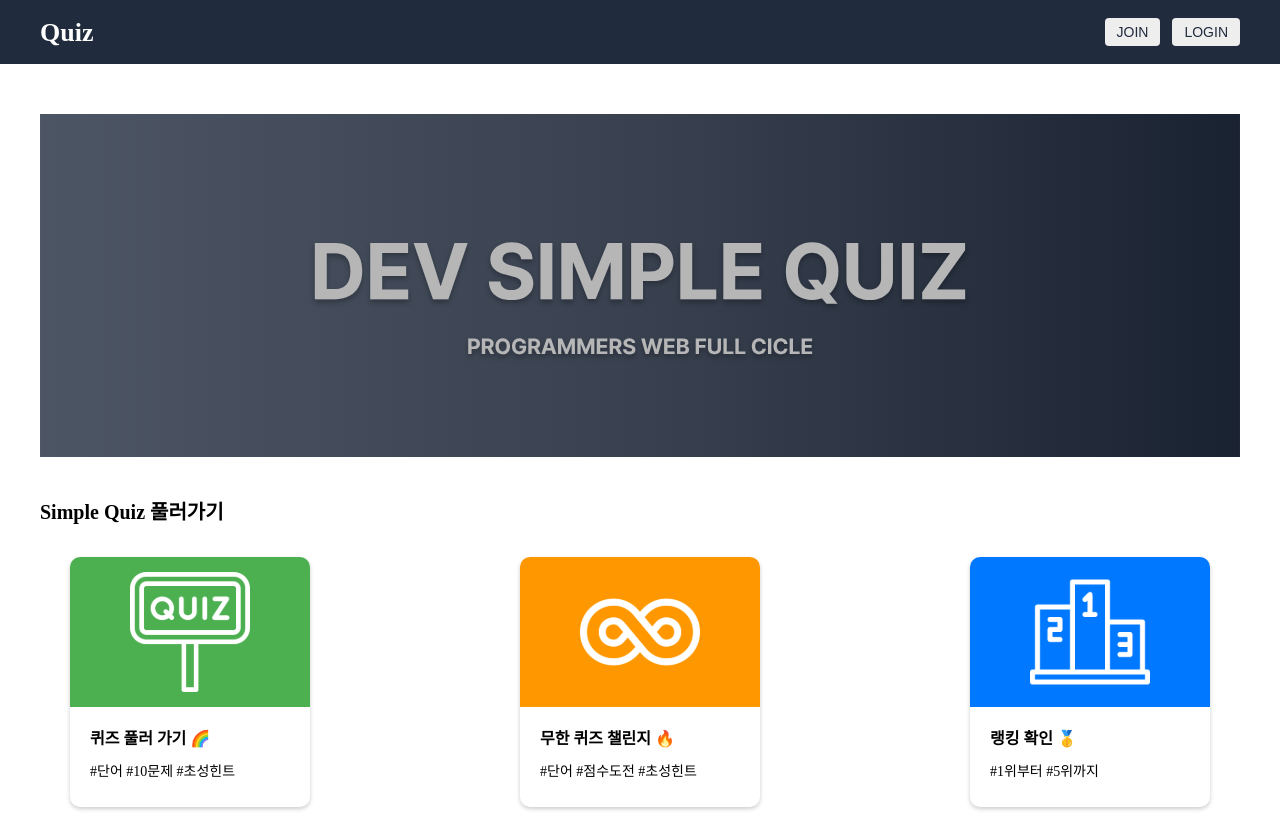
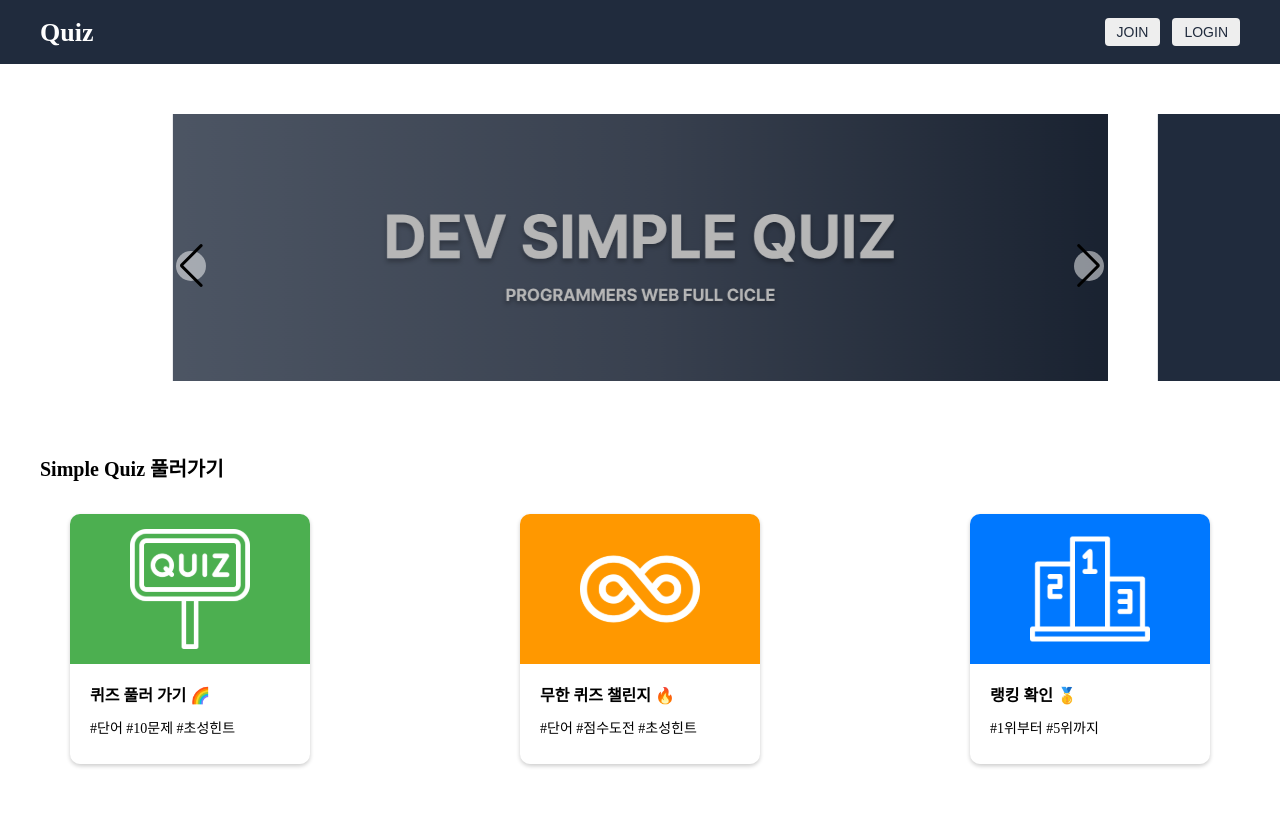
Before and after one commit to DevSimpleQuiz/Frontend, a React (Create React App) app: page / in a window 1280 px wide. After the commit the page ends 800 px from the top, so only its background shows below. Built offline with nearby package versions, Linux system fonts and the light colour scheme.

Commit message:
feat: 배너 이동 버튼 기능 추가

```diff
--- a/src/components/common/banner/Banner.tsx
+++ b/src/components/common/banner/Banner.tsx
@@ -1,8 +1,9 @@
 import React from "react";
 import styled from "styled-components";
 import { Swiper, SwiperSlide } from "swiper/react";
-import { Autoplay, Pagination } from "swiper/modules";
+import { Autoplay, Pagination, Navigation } from "swiper/modules"; // Navigation 모듈 추가
 import "swiper/css";
+import "swiper/css/navigation";
 
 import Banner1 from "../../../assets/bannerImg/Banner1.svg";
 import Banner2 from "../../../assets/bannerImg/Banner2.svg";
@@ -11,21 +12,29 @@ import Banner4 from "../../../assets/bannerImg/Banner4.svg";
 import Banner5 from "../../../assets/bannerImg/Banner5.svg";
 import Banner6 from "../../../assets/bannerImg/Banner6.svg";
 import Banner7 from "../../../assets/bannerImg/Banner7.svg";
+import Banner8 from "../../../assets/bannerImg/Banner8.svg";
 
-const bannerImages = [Banner1, Banner2, Banner3, Banner4, Banner5, Banner6, Banner7 ];
+const bannerImages = [
+  Banner8,
+  Banner2,
+  Banner3,
+  Banner5,
+  Banner4,
+  Banner6,
+  Banner1,
+  Banner7,
+];
 
 function Banner() {
   return (
     <BannerStyle>
       <Swiper
-        modules={[Autoplay, Pagination]}
-        // spaceBetween={50}
-        // slidesPerView={1.5}
-        spaceBetween={0}
-        slidesPerView={1}
+        modules={[Autoplay, Pagination, Navigation]}
+        spaceBetween={50}
+        slidesPerView={1.35}
         centeredSlides={true}
         loop={true}
-        navigation
+        loopFillGroupWithBlank= {true}
         autoplay={{
           delay: 4500,
           disableOnInteraction: false,
@@ -34,8 +43,12 @@ function Banner() {
         pagination={{
           clickable: true,
         }}
+        navigation={{
+          nextEl: ".swiper-button-next",
+          prevEl: ".swiper-button-prev",
+        }}
       >
-        {/* 각 이미지를 SwiperSlide로 렌더링합니다. */}
+        <div className="swiper-button-prev"></div>
         {bannerImages.map((image, index) => (
           <SwiperSlide key={index}>
             <SlideContainer>
@@ -45,6 +58,7 @@ function Banner() {
             </SlideContainer>
           </SwiperSlide>
         ))}
+        <div className="swiper-button-next"></div>
       </Swiper>
     </BannerStyle>
   );
@@ -52,6 +66,20 @@ function Banner() {
 
 const BannerStyle = styled.div`
   padding-top: 50px;
+  position: relative;
+
+  .swiper-button-prev,
+  .swiper-button-next {
+    color: #000;
+    background-color: rgba(255, 255, 255, 0.5);
+    border-radius: 50%;
+    width: 30px;
+    height: 30px;
+    display: flex;
+    justify-content: center;
+    align-items: center;
+    margin: -1% 13%;
+  }
 `;
 
 const SlideContainer = styled.div`
@@ -71,8 +99,7 @@ const ImageContainer = styled.div`
 `;
 
 const Image = styled.img`
-  width: 1200px;
-  /* max-width: 100%; */
+  max-width: 100%;
   max-height: 100%;
   object-fit: contain;
 `;
```
